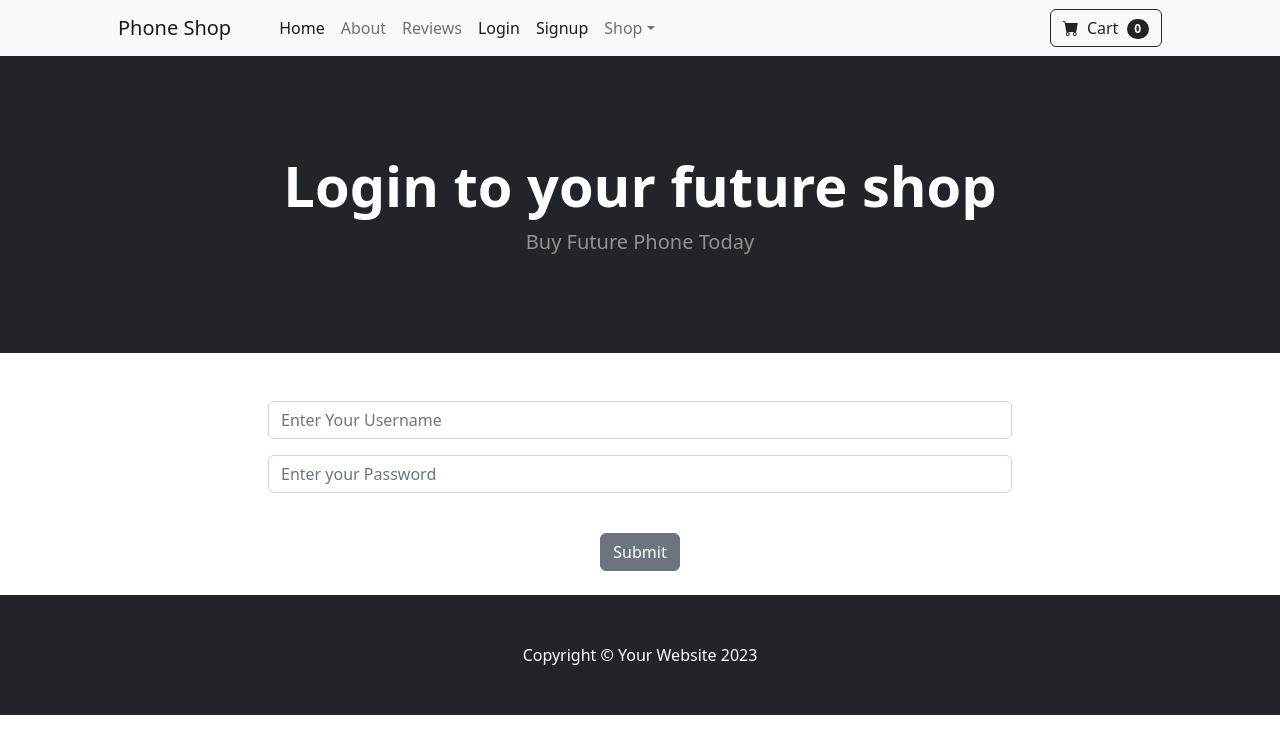
After one commit to crpeiris/phone_company, a Django app: page /store/login in a window 1280 px wide. The commit adds this page. Shown: the top 754 px of the page. Run offline with Django 5.2, Linux system fonts and the light colour scheme; some libraries are stand-ins or nearby versions.

Commit message:
Login Complted

```diff
--- a/store/templates/store/base.html
+++ b/store/templates/store/base.html
@@ -24,6 +24,15 @@
   <body>
     {% include 'store/navibar.html' %}
 
+    {% if messages %}
+      {% for message in messages %}
+        <div class="alert alert-dismissable fade show" role="alert">
+          {{message}}
+          <button type="button" class="btn-close" data-bs-dismiss="alert" area-label="Close"></button>
+        </div>
+      {% endfor %}
+    {% endif %}
+
     {% block content %}
 
       <!-- Page-specific content goes here -->
--- /dev/null
+++ b/store/templates/store/login.html
@@ -0,0 +1,35 @@
+{% extends 'store/base.html' %} {% block content %}
+<header class="bg-dark py-5">
+  <div class="container px-4 px-lg-5 my-5">
+    <div class="text-center text-white">
+      <h1 class="display-4 fw-bolder">Login to your future shop</h1>
+      <p class="lead fw-normal text-white-50 mb-0">Buy Future Phone Today</p>
+    </div>
+  </div>
+</header>
+<div class="container">
+  <div>
+    <center>
+      <div class="col-8">
+        <br />
+        <br />
+        <form method ="POST" action="{% url 'login_user' %}">
+          {%  csrf_token %}
+          <div class="mb-3">
+            <input type="text" class="form-control" name="username" placeholder="Enter Your Username"/>
+          </div>
+          <div class="mb-3">
+            <input type="password" class="form-control" name="password"placeholder="Enter your Password"/>
+          </div>
+          </div>
+          <br />
+          <button type="submit" class="btn btn-secondary">Submit</button>
+          <br />
+          <br />
+        </form>
+
+      </div>
+    </center>
+  </div>
+</div>
+{% endblock %}
--- a/store/templates/store/navibar.html
+++ b/store/templates/store/navibar.html
@@ -29,6 +29,35 @@
           <a class="nav-link" href="{% url 'reviews' %}">Reviews</a>
         </li>
 
+        {% if user.is_authenticated %}
+        <li class="nav-item">
+          <a
+            class="nav-link active"
+            aria-current="page"
+            href="{% url 'logout_user' %}"
+            >Logout</a
+          >
+        </li>
+        {% else %}
+        <li class="nav-item">
+          <a
+            class="nav-link active"
+            aria-current="page"
+            href="{% url 'login_user' %}"
+            >Login</a
+          >
+        </li>
+        <li class="nav-item">
+          <a
+            class="nav-link active"
+            aria-current="page"
+            href="{% url 'register_user' %}"
+            >Signup</a
+          >
+        </li>
+        {% endif %}
+
+
         <li class="nav-item dropdown">
           <a
             class="nav-link dropdown-toggle"
--- a/store/urls.py
+++ b/store/urls.py
@@ -1,11 +1,11 @@
 from django.urls import path
 from . import views
-
-
-
 
 urlpatterns = [
     path('',views.storehome, name='storehome'),
     path('aboutus',views.aboutus, name='aboutus'),
     path('reviews',views.reviews, name='reviews'),
+    path('login',views.login_user, name='login_user'),
+    path('logout',views.logout_user, name='logout_user'),
+    path('register',views.register_user, name='register_user'),
 ]
--- a/store/views.py
+++ b/store/views.py
@@ -1,6 +1,9 @@
-from django.shortcuts import render
+from django.shortcuts import render, redirect
 from .models import Product
-
+from django.contrib.auth import authenticate,login,logout
+from django.contrib import messages
+from .forms import SignUpForm
+from django import forms
 
 # Create your views here.
 def storehome(request):
@@ -13,3 +16,45 @@ def aboutus(request):
 
 def reviews(request):
     return render(request, 'store/reviews.html', {})
+
+
+def login_user(request):
+    if request.method == "POST":
+        username= request.POST['username']
+        password= request.POST['password']
+        user = authenticate(request, username=username, password=password)
+        if user is not None:
+            login(request,user)
+            messages.success(request, ("You have been Logged in..."))
+            return redirect ('storehome')
+        else:
+            messages.success(request, ("Username or Password incorrect...Please try again"))
+            return redirect ('login_user')
+    else:
+        return render( request, 'store/login.html', {})
+
+
+def logout_user(request):
+    logout(request)
+    messages.success(request, ('Logged out...Thank you!'))
+    return redirect('storehome')
+
+
+def register_user(request):
+    form = SignUpForm()
+    if request.method == "POST":
+        form = SignUpForm(request.POST)
+        if form.is_valid():
+            form.save()
+            username= form.cleaned_data["username"]
+            password= form.cleaned_data["password1"]
+            #log in user
+            user =authenticate(username=username, password=password)
+            login(request,user)
+            messages.success(request, ("You have registered! Welcome !!!"))
+            return redirect('storehome')
+        else:
+            messages.success(request, ("threre is a problem registering, try agaian"))
+            return redirect('storehome')
+    else:
+        return render(request,'store/register.html', {'form': form})
```
Also changed, not shown: store/forms.py (added, +14 -0 lines), store/templates/store/register.html (added, +30 -0 lines).
